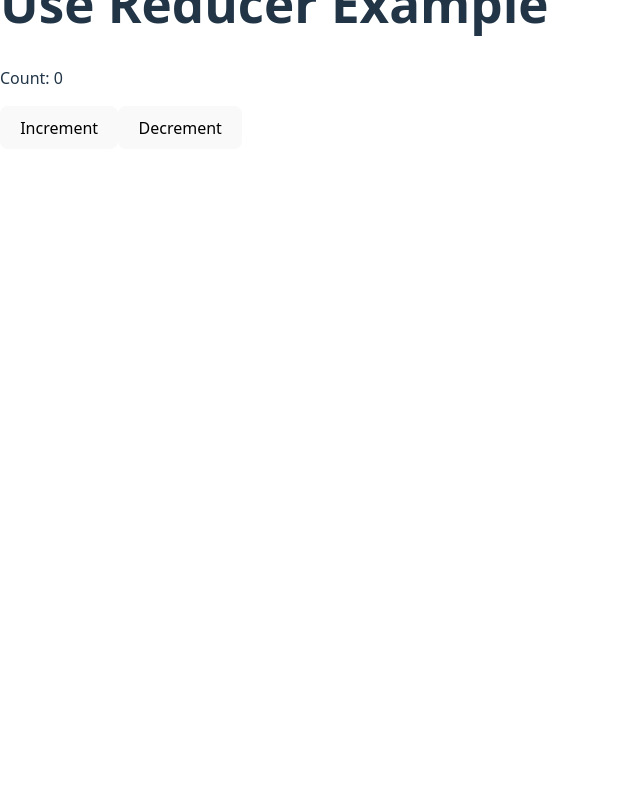
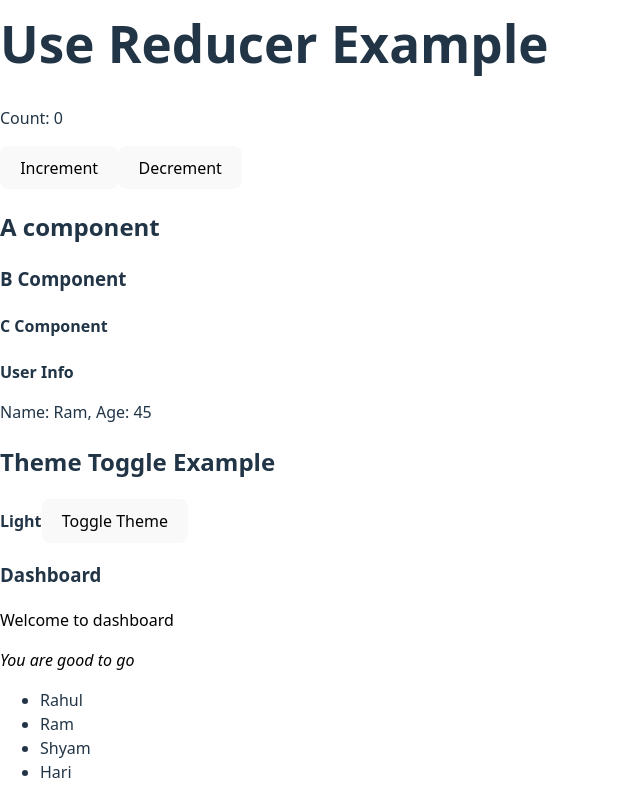
Before and after one commit to swastik972/Basic-to-advanced-Javascript, a React (Vite) app in the folder All_React_Project/first_react_project/: page / in a window 1280 px wide. Shown: the part 1532-2332 px from the top of the page, without its empty margins (0-640 px from the left). Before the commit the page ends 1681 px from the top, so only its background shows below. Built offline with nearby package versions, Linux system fonts and the light colour scheme; no server answers.

Commit message:
Push new changes

```diff
--- a/All_React_Project/first_react_project/src/day6/auth/Dashboard.jsx
+++ b/All_React_Project/first_react_project/src/day6/auth/Dashboard.jsx
@@ -1,11 +1,16 @@
+import { useContext } from "react";
+import { ThemeContext } from "../../day9/ThemeContext";
+
 let names=["Rahul","Ram","Shyam","Hari"];
 
 let Dashboard=()=>{
+  const { isLight } = useContext(ThemeContext);
+
     return(
         <div>
              <h3>Dashboard</h3>
-             <p>Welcome to dashboard</p>
-             <i>You are good to go</i>
+             <p style={{ color: isLight ? "black" : "white" }}>Welcome to dashboard</p>
+             <i style={{ color: isLight ? "black" : "white" }}>You are good to go</i>
              <ul>
              {
                 names.map(
--- /dev/null
+++ b/All_React_Project/first_react_project/src/day9/Dashboard.css
@@ -0,0 +1,10 @@
+.dark{
+    background-color: black;
+    color: white;;
+    padding:20px;
+}
+.light{
+    background-color: white;
+    color: black;
+    padding:20px;
+}
--- /dev/null
+++ b/All_React_Project/first_react_project/src/day9/ThemeContext.jsx
@@ -0,0 +1,3 @@
+import { createContext } from "react";
+
+export const ThemeContext = createContext();
--- /dev/null
+++ b/All_React_Project/first_react_project/src/day9/ThemeContextProvider.jsx
@@ -0,0 +1,13 @@
+import { useState } from "react";
+import { ThemeContext } from "./ThemeContext";
+
+// create provider
+const ThemeContextProvider=({children})=>{
+    const [isLight,setLight]=useState(true);
+    return(
+        <ThemeContext.Provider value={{isLight, setLight}}>
+            {children}
+        </ThemeContext.Provider>
+    )
+}
+export default ThemeContextProvider;
--- /dev/null
+++ b/All_React_Project/first_react_project/src/day9/ThemeToggle.jsx
@@ -0,0 +1,21 @@
+import { createContext, useState } from "react"
+// creating context or container
+let ThemeContext = createContext()
+
+const Themetoggle = () => {
+    console.log("theme toggle component rendered")
+    const [isLightTheme, setIsLightTheme] = useState(true);
+
+    return (
+
+        <div>
+ <div className="navbar">
+            <h2>Theme Toggle Example</h2>
+            <b>{isLightTheme ? "Light" : "Dark"}</b>
+            <button onClick={()=>setIsLightTheme(!isLightTheme)}>Toggle Theme</button>
+        </div>
+        </div>
+    )
+}
+
+export default Themetoggle;
--- a/All_React_Project/first_react_project/src/day9/Todo_Example.jsx
+++ b/All_React_Project/first_react_project/src/day9/Todo_Example.jsx
@@ -1,6 +1,6 @@
 import useFetch from "./my_custom_hook"
 const TodoExample=()=>{
-    const [todos,setTodos]=useFetch("https://jsonplaceholder.typicode.com/todos");
+    const [todos]=useFetch("https://jsonplaceholder.typicode.com/todos");
 
     return(
         <div>
--- a/All_React_Project/first_react_project/src/day9/UseCallbackButton.jsx
+++ b/All_React_Project/first_react_project/src/day9/UseCallbackButton.jsx
@@ -1,26 +1,27 @@
-import {memo, useCallback, useState } from "react"
+import { useCallback, useState } from "react"
 import CustomButton from "./custom_button"
 
 
 const UseCallbackComponent=()=>{
     console.log("UseCallback componnent")
     const [count,setCount]=useState(0)
-    const [toggle,settoggle]=useState(0)
+    const [toggle,settoggle]=useState(false)
     const handlehelpme=useCallback(()=>{
     console.log("Help me button clicked");
-   setCount(count+1)
+   setCount((prevCount)=>prevCount+1)
 
-},[count]
+},[]
     )
         const handletoggle=useCallback(()=>{
             console.log("togglebutton clicked")
-            settoggle(!toggle)
-        },[toggle])
+            settoggle((prevToggle)=>!prevToggle)
+        },[])
 
     return(
         <div>
             <h1>Use callback hook example</h1>
             <p>Count:{count}</p>
+            <p>Toggle: {toggle ? "ON" : "OFF"}</p>
             {/* <button onClick={()=>setCount(count+1)}>increment</button> */}
             <CustomButton  onClick={handlehelpme} title={"increment"}/>
             <CustomButton onClick={handletoggle} title="Toggle"/>
--- /dev/null
+++ b/All_React_Project/first_react_project/src/day9/UseContextComponent.jsx
@@ -0,0 +1,45 @@
+//use context +api call
+//create context
+//create Context
+//provide (DI)
+//Provide dependency to child component
+//consume context in child component(hook)
+
+
+import { createContext, useContext, useState } from "react"
+// creating context or container
+let UserContext = createContext()
+const AComp = () => {
+    const [user] = useState({ name: "Ram", age: 45 })
+    return (
+        <div>
+            <h2>A component</h2>
+            {/* provider or Dependency injection */}
+            <UserContext.Provider value={user}>
+                <BComp />
+            </UserContext.Provider>
+        </div>
+    )
+}
+const BComp = () => {
+    return (
+        <div>
+            <h3>B Component</h3>
+            <CComp />
+        </div>
+    )
+}
+const CComp = () => {
+    // cosuming UserContext
+    let user = useContext(UserContext)
+    return (
+        <div>
+            <h4>C Component</h4>
+            <b>User Info</b>
+            <p>
+                Name: {user.name}, Age: {user.age}
+            </p>
+        </div>
+    )
+}
+export default AComp
--- a/All_React_Project/first_react_project/src/main.jsx
+++ b/All_React_Project/first_react_project/src/main.jsx
@@ -28,6 +28,10 @@ import UseMemoComponent from './day9/UseMemoComponent.jsx'
 import USeCallbackComponent from './day9/UseCallbackButton.jsx'
 import TodoExample from './day9/Todo_Example.jsx'
 import UseReducerExample from './day9/UseReducerExample.jsx'
+import AComp from './day9/UseContextComponent.jsx'
+import Themetoggle from './day9/ThemeToggle.jsx'
+import Dashboard from './day6/auth/Dashboard.jsx'
+import ThemeContextProvider from './day9/ThemeContextProvider.jsx'
 
 createRoot(document.getElementById('root')).render(
   <StrictMode>
@@ -64,6 +68,12 @@ createRoot(document.getElementById('root')).render(
   <USeCallbackComponent/>
   <TodoExample/>
   <UseReducerExample/>
+  <AComp/>
+  <ThemeContextProvider>
+  <Themetoggle/>
+  <Dashboard/>
+  </ThemeContextProvider>
+
     {/* <TaskList1/>
     <Task4/> */}
 
```
